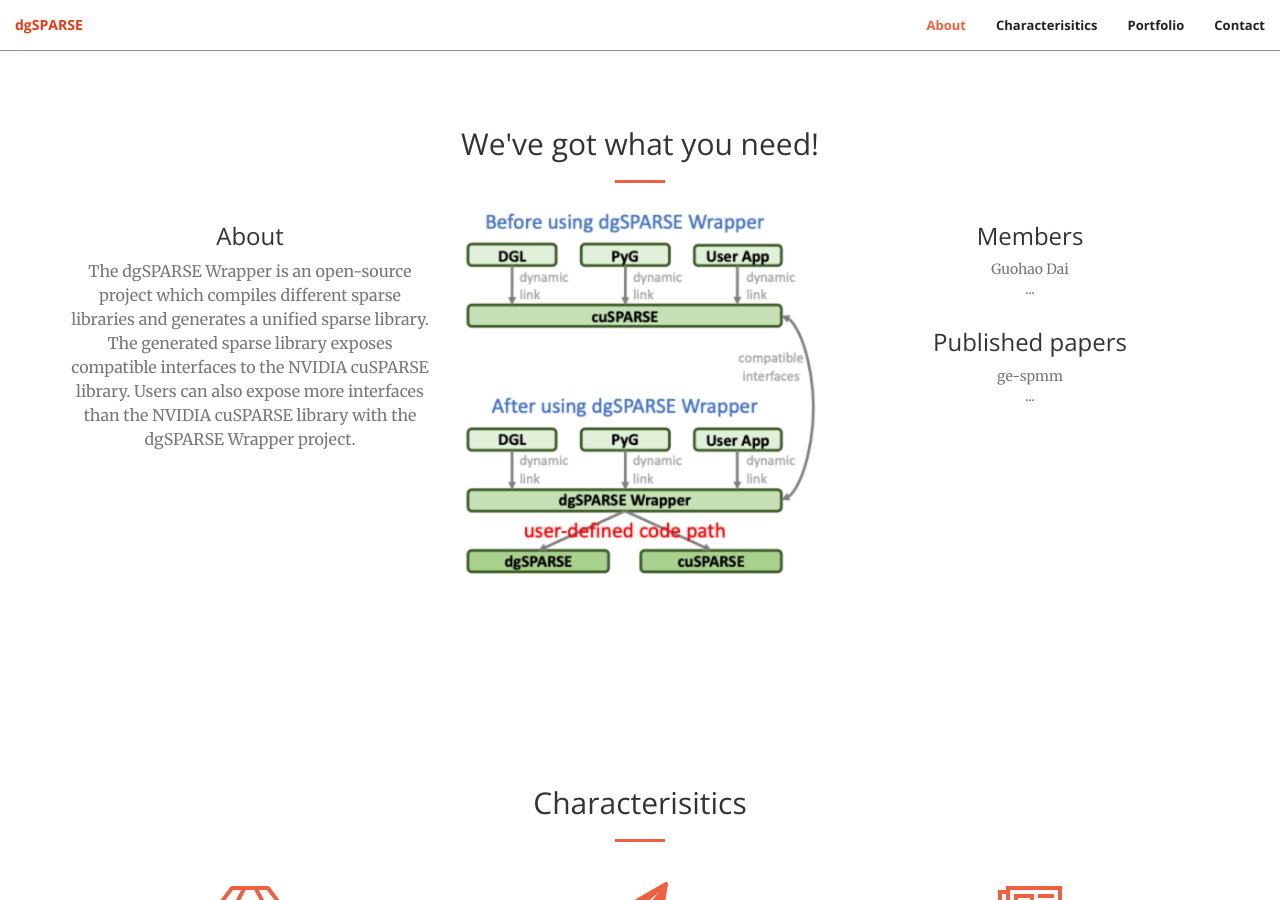
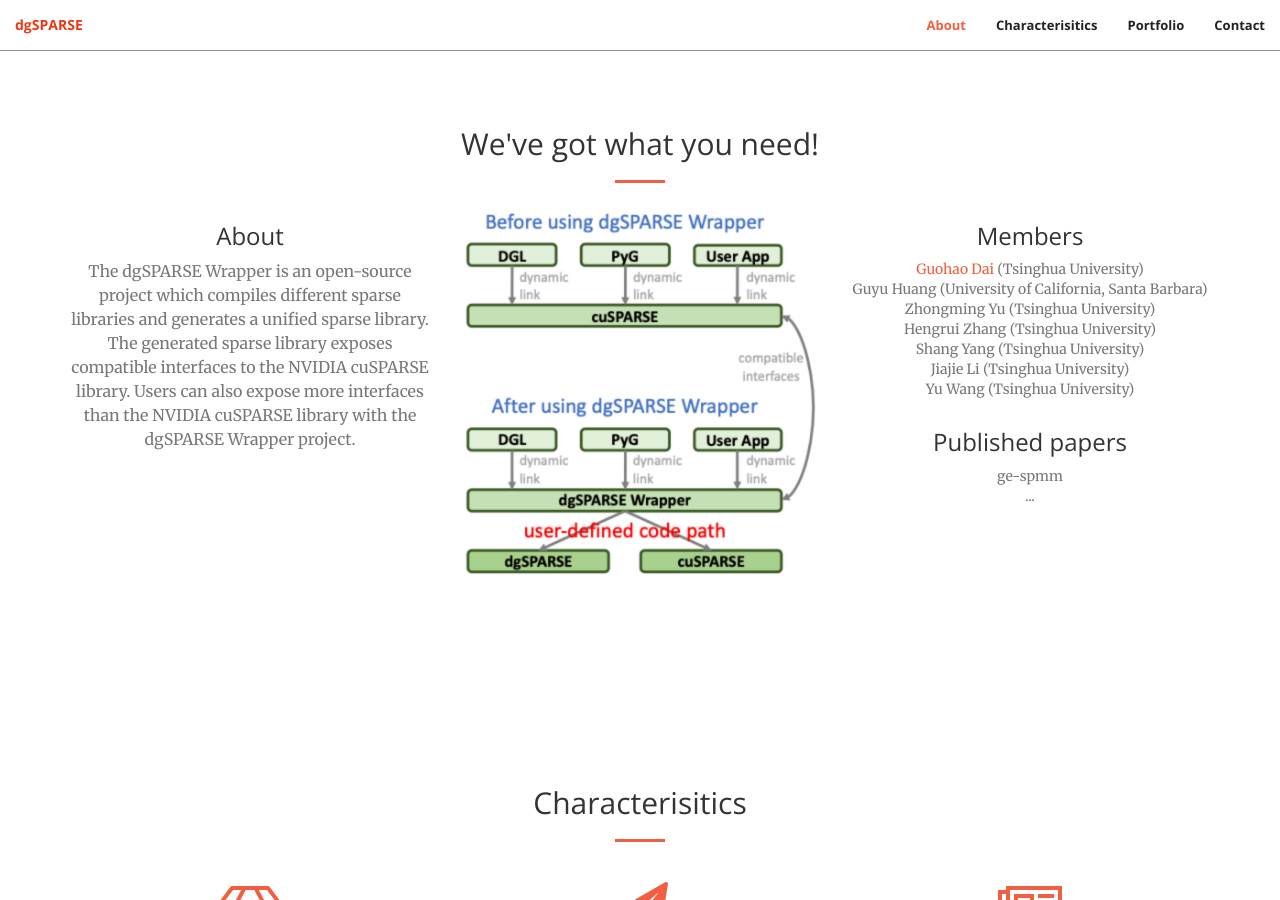
Before and after one commit to dgSPARSE/dgSPARSE.github.io, a Jekyll site: the page built from index.html, in a window 1280 px wide and 900 px high, scrolled down 873 px. Built offline with Jekyll 4.4.1, drawn with Linux system fonts in a browser that asks for light colours.

Commit message:
Update call-to-action.html

```diff
--- a/_includes/call-to-action.html
+++ b/_includes/call-to-action.html
@@ -22,8 +22,13 @@
                 <div class="row">
                     <h3>Members</h3>
                     <ul class="list-unstyled text-muted">
-                        <li>Guohao Dai</li>
-                        <li>...</li>
+                        <li><a href="https://nicsefc.ee.tsinghua.edu.cn/people/guohao-dai/">Guohao Dai</a> (Tsinghua University)</li>
+                        <li>Guyu Huang (University of California, Santa Barbara)</li>
+                        <li>Zhongming Yu (Tsinghua University)</li>
+                        <li>Hengrui Zhang (Tsinghua University)</li>
+                        <li>Shang Yang (Tsinghua University)</li>
+                        <li>Jiajie Li (Tsinghua University)</li>
+                        <li>Yu Wang (Tsinghua University)</li>
                     </ul>
                 </div>
                 <div class="row">
```
